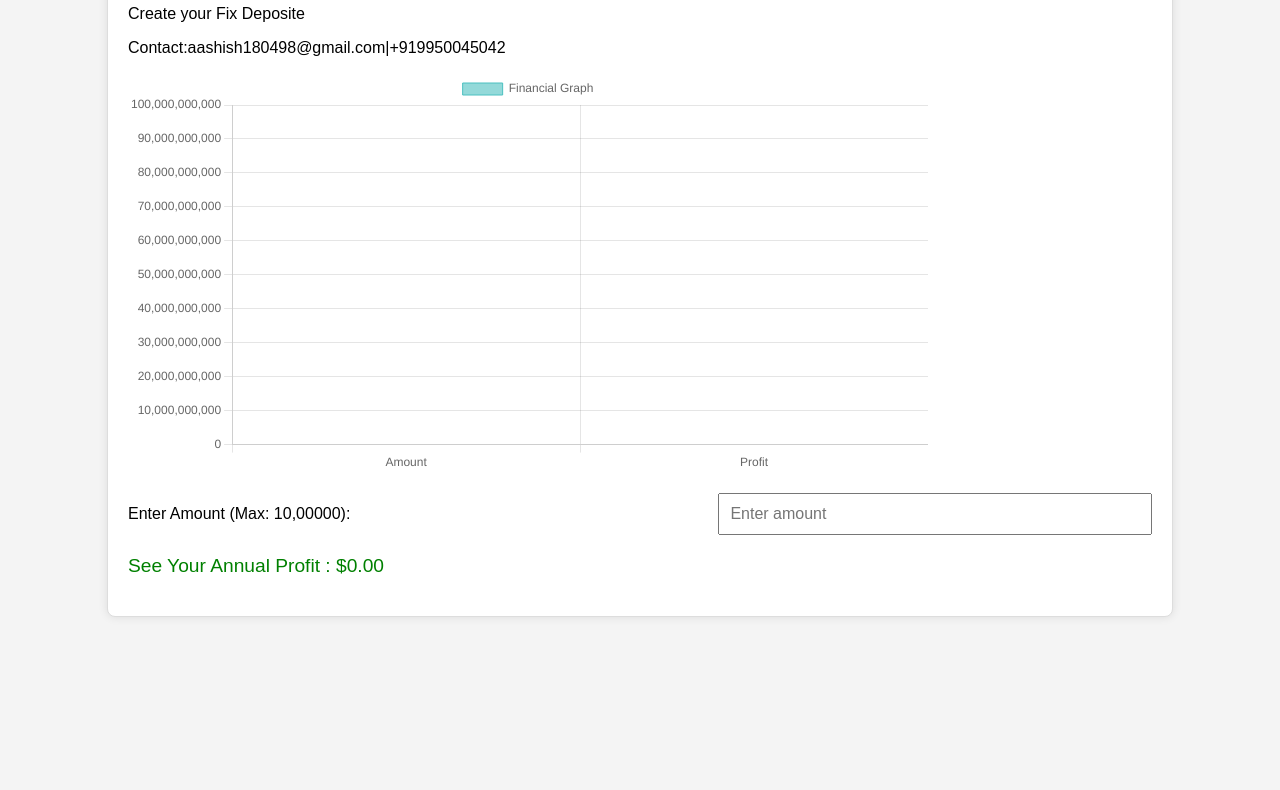
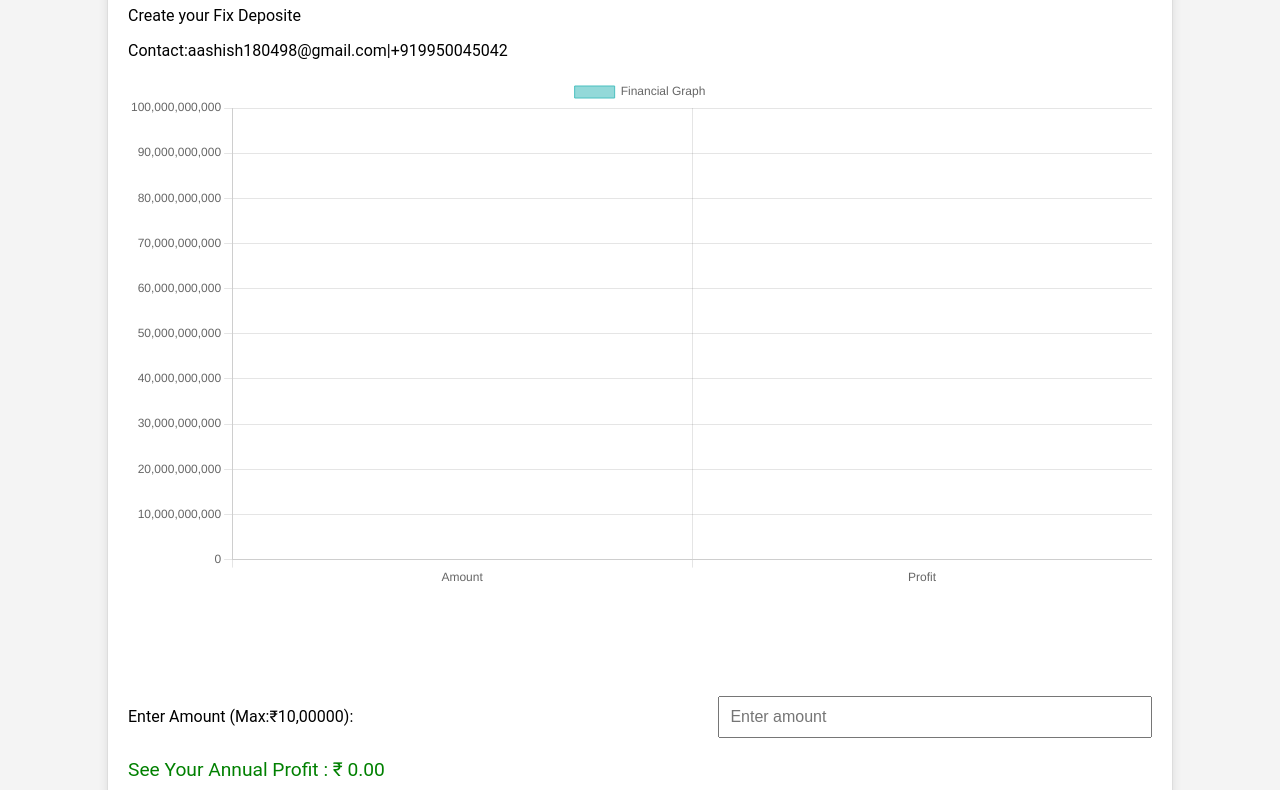
Before and after one commit to ashishvijay1/AIHUB-STATION, a plain HTML site: page bar.html in a window 1280 px wide. Shown: the part 116-906 px from the top of the page. Before the commit the page ends 800 px from the top, so only its background shows below. Drawn offline with nearby package versions, Linux system fonts and the light colour scheme.

Commit message:
Update bar.html

```diff
--- a/bar.html
+++ b/bar.html
@@ -6,7 +6,7 @@
     <title>Partner Policy Page</title>
     <style>
         body {
-            font-family: Arial, sans-serif;
+            font-family: Roboto, sans-serif;
             margin: 0;
             padding: 0;
             background-color: #f4f4f4;
@@ -25,7 +25,7 @@
         }
         .graph-container {
             width: 100%;
-            height: 400px;
+            height: 600px;
             margin-bottom: 20px;
         }
         .input-container {
@@ -57,12 +57,12 @@
         </div>
 
         <div class="input-container">
-            <label for="amount">Enter Amount (Max: 10,00000):</label>
+            <label for="amount">Enter Amount (Max:₹10,00000):</label>
             <input type="number" id="amount" placeholder="Enter amount">
         </div>
 
         <div class="result-box">
-            <p id="profit-display">See Your Annual Profit : $0.00</p>
+            <p id="profit-display">See Your Annual Profit : ₹ 0.00</p>
         </div>
     </div>
 
@@ -98,7 +98,7 @@
 
         amountInput.addEventListener('input', function () {
             const amount = parseFloat(amountInput.value) || 0;
-            const profit = amount * 0.125;
+            const profit = amount * 0.102156;
 
             // Update chart data
             chart.data.datasets[0].data[0] = amount;
```
